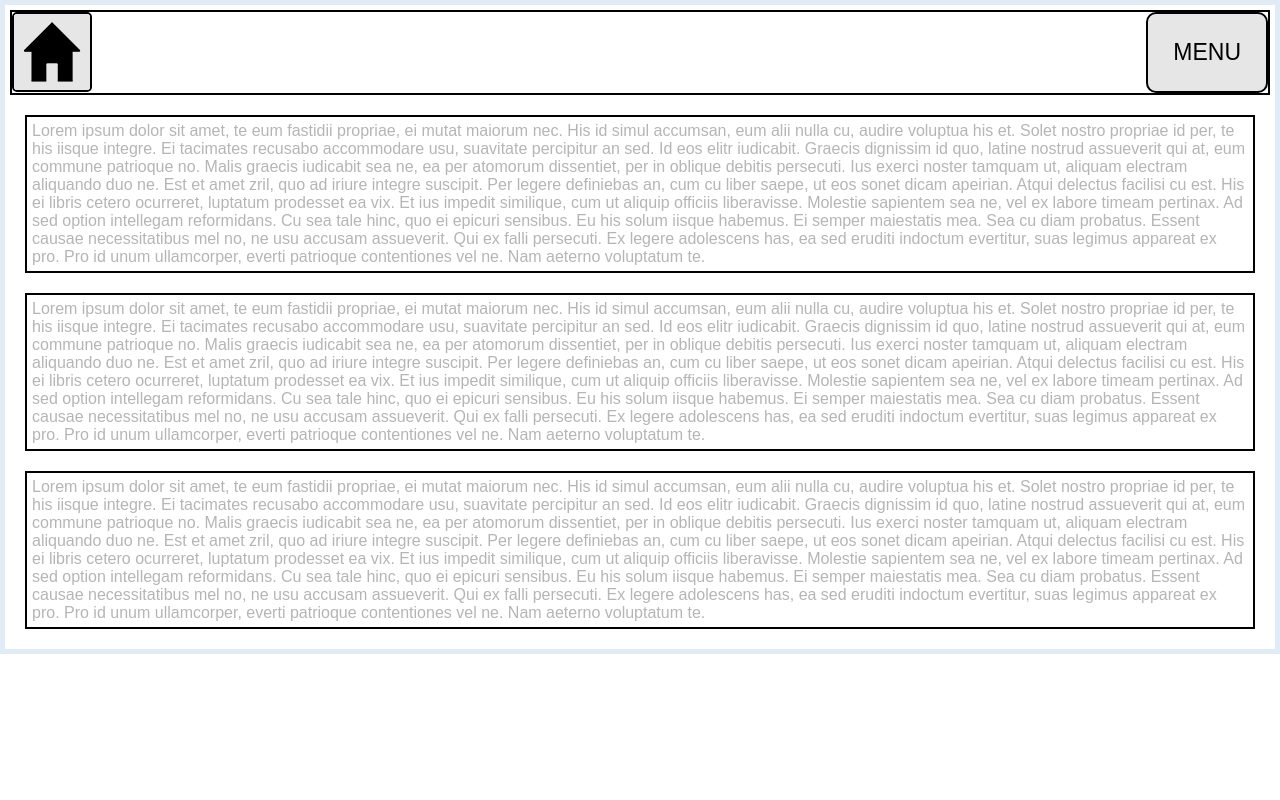
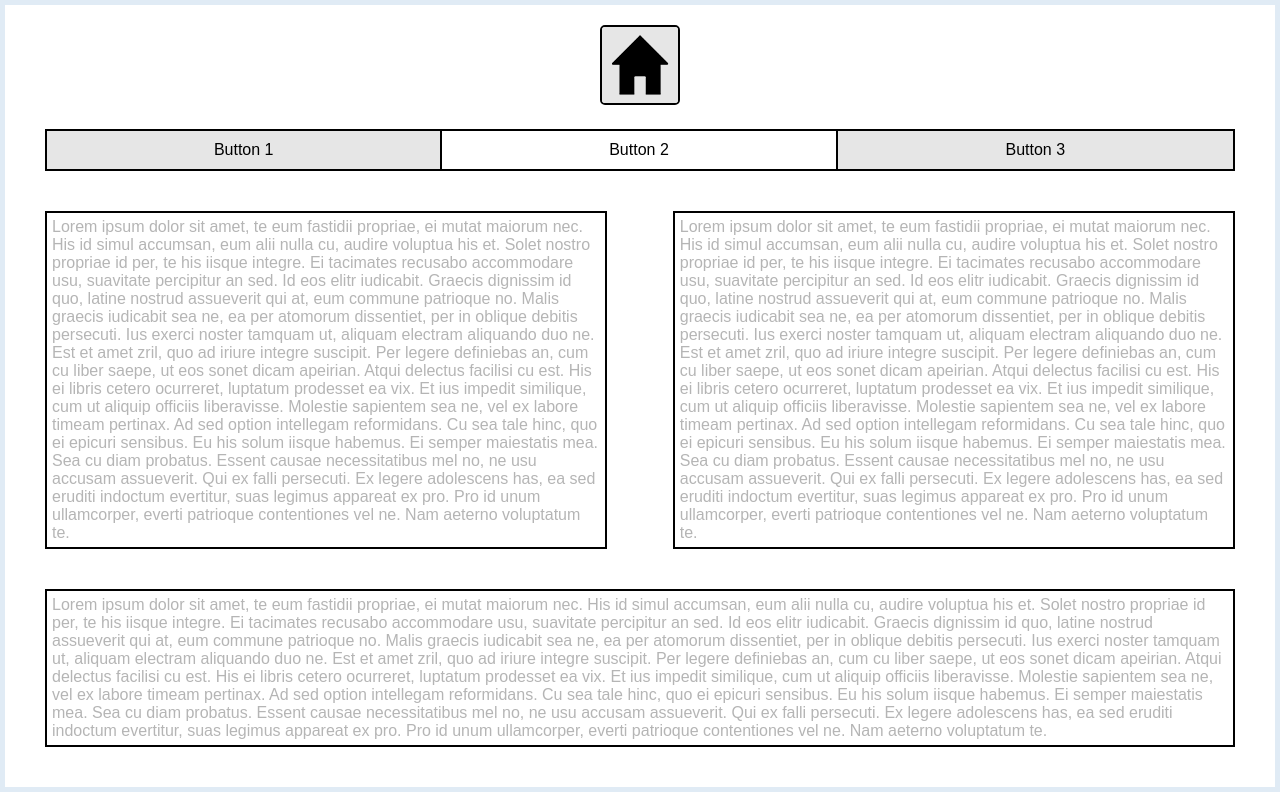
Before and after one commit to KirilKostov/Questers, a plain HTML site: page index.html in a window 1280 px wide. Drawn offline with Linux system fonts and the light colour scheme; a script that the page names is missing.

Commit message:
Add tablet view

```diff
--- a/css/styles.css
+++ b/css/styles.css
@@ -81,6 +81,68 @@
 			margin-bottom: 0;
 		}
 
+/* Tablet View */
+@media only screen and (min-width: 768px) { /* Not using min-device-width, since I'm testing on a desktop PC */
+
+	#header {
+		margin: 0;
+		border: none;
+	}
+		#logo-holder {
+			display: block;
+			float: none;
+			margin: 20px 0;
+			text-align: center;
+		}
+			#logo-holder a {
+				display: inline-block;
+			}
+
+		#main-nav {
+			text-align: center;
+		}
+			#main-nav .menu-trigger {
+				display: none;
+			}
+
+			#main-nav #main-menu {
+				display: block;
+				position: static;
+				margin: 0 40px;
+			}
+				#main-menu li {
+					display: inline-block;
+					width: 33.33%;
+					border-right: 2px solid #000;
+					border-bottom: none;
+					box-sizing: border-box;
+				}
+				#main-menu li:last-child {
+					border-right: none;
+				}
+
+	#content {
+		margin: 40px;
+	}
+		#content #section-A,
+		#content #section-B {
+			width: 47.25%;
+			max-height: 340px;
+			margin-bottom: 40px;
+			box-sizing: border-box;
+		}
+		#content #section-A {
+			float: left;
+			margin-right: 2.75%;
+		}
+		#content #section-B {
+			float: right;
+			margin-left: 2.75%;
+		}
+		#content #section-C {
+			max-height: 160px;
+		}
+}
 
 /* Clear Floats */
 .clear:before,
```
